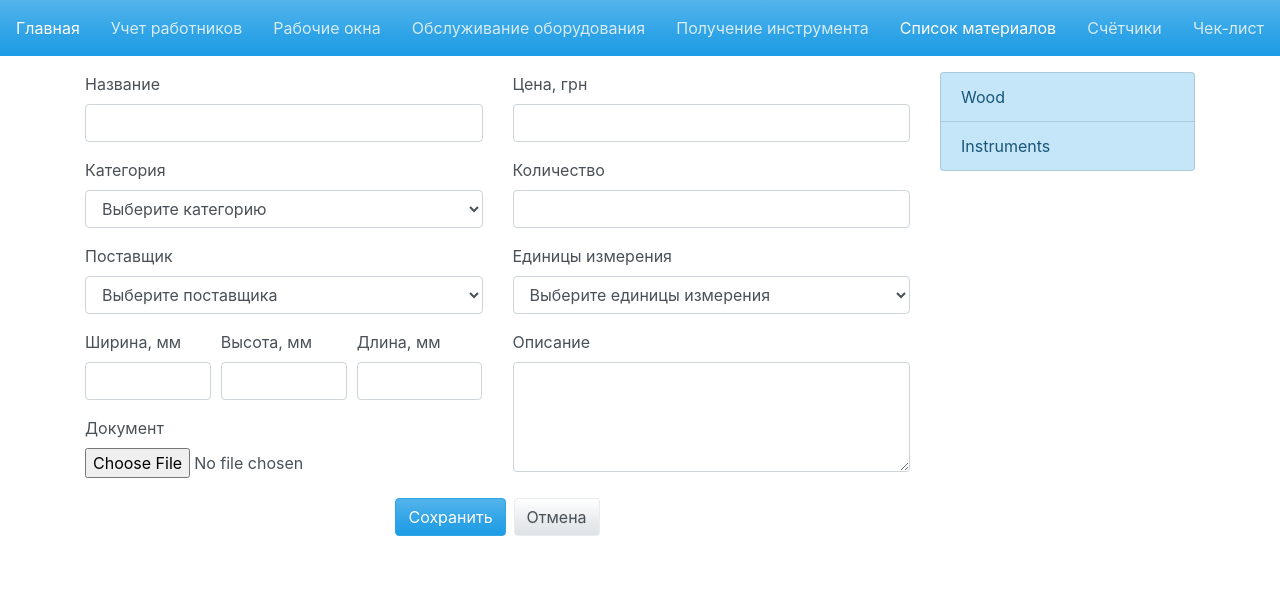
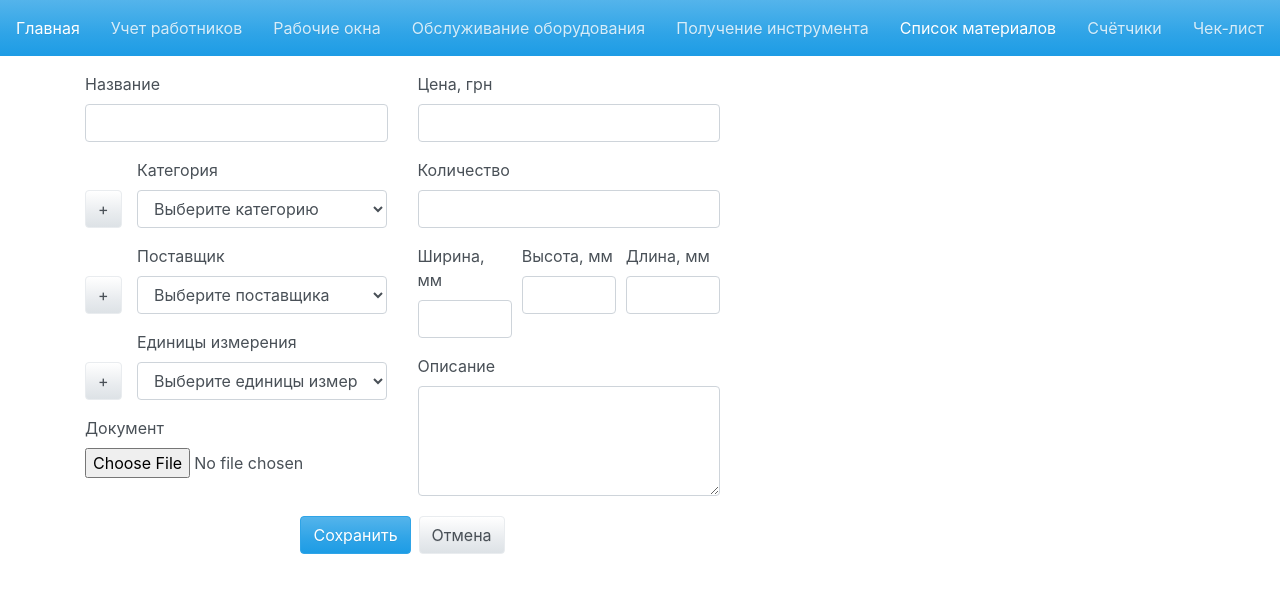
Before and after one commit to CloudOpsMaster/factoryBusinessOptimisation, an Angular app in the folder business-optimisation-app/: page /materials-dictionary in a window 1280 px wide. Shown: the top 592 px of the page. Built offline with nearby package versions, Linux system fonts and the light colour scheme.

Commit message:
added Unit type; add buttons for category, provider and unit

```diff
--- a/business-optimisation-app/src/app/models/materials/material.ts
+++ b/business-optimisation-app/src/app/models/materials/material.ts
@@ -1,5 +1,10 @@
 import { Provider } from './provider';
 import { Category } from './category';
+
+export class Unit {
+  id: number;
+  name: string;
+}
 
 export class Material {
   id: number;
--- a/business-optimisation-app/src/app/services/storage.service.ts
+++ b/business-optimisation-app/src/app/services/storage.service.ts
@@ -2,7 +2,8 @@ import { Injectable } from '@angular/core';
 
 export enum StorageKeys {
   Materials = 'materials',
-  Employees = 'employeesStorageKey'
+ MaterialProviders = 'materialProviders',
+  MaterialUnits = 'materialUnits'
 }
 
 @Injectable({
--- a/business-optimisation-app/src/app/yulia/create-material-form/create-material-form.component.html
+++ b/business-optimisation-app/src/app/yulia/create-material-form/create-material-form.component.html
@@ -5,6 +5,15 @@
         <label for="materialName">Название</label>
         <input type="text" class="form-control" id="materialName">
       </div>
+      <div class="form-row">
+        <div class="col-2">
+          <button class="btn btn-secondary mt-32"
+                  type="button" data-toggle="collapse"
+                  data-target="#addCategoryForm" aria-expanded="false"
+                  aria-controls="addCategoryForm">+
+          </button>
+        </div>
+        <div class="col-10">
           <div class="form-group">
             <label for="materialType">Категория</label>
             <select class="form-control"
@@ -14,6 +23,31 @@
               <option *ngFor="let c of categories" [ngValue]="c.name">{{c.name}}</option>
             </select>
           </div>
+        </div>
+      </div>
+
+      <div class="form-row">
+        <div class="col-12">
+          <div class="collapse" id="addCategoryForm">
+            <div class="card card-body">
+              <form>
+                <div class="form-group">
+                  <label for="categoryName">Название категории</label>
+                  <input type="text" class="form-control form-control-sm" id="categoryName">
+                </div>
+                <button class="btn btn-primary" type="submit" data-toggle="collapse"
+                        data-target="#addCategoryForm" aria-expanded="false"
+                        aria-controls="addCategoryForm">Добавить</button>
+              </form>
+            </div>
+          </div>
+        </div>
+      </div>
+      <div class="form-row">
+        <div class="col-2">
+          <button class="btn btn-secondary mt-32">+</button>
+        </div>
+        <div class="col-10">
           <div class="form-group">
             <label for="materialProvider">Поставщик</label>
             <select class="form-control"
@@ -23,6 +57,42 @@
               <option *ngFor="let p of providers" [ngValue]="p.name">{{p.name}}</option>
             </select>
           </div>
+        </div>
+      </div>
+
+      <div class="form-row">
+        <div class="col-2">
+          <button class="btn btn-secondary mt-32">+</button>
+        </div>
+        <div class="col-10">
+          <div class="form-group">
+            <label for="materialUnit">Единицы измерения</label>
+            <select class="form-control"
+                    id="materialUnit"
+                    name="type">
+              <option value="">Выберите единицы измерения</option>
+              <option *ngFor="let u of units" [ngValue]="u.name">{{u.name}}</option>
+            </select>
+          </div>
+        </div>
+      </div>
+
+      <div class="form-group">
+        <label for="materialDoc">Документ</label>
+        <input type="file" class="form-control-file" id="materialDoc">
+      </div>
+    </div>
+    <div class="col">
+      <div class="form-group">
+        <label for="materialPrice">Цена, грн</label>
+        <input type="number" class="form-control" id="materialPrice">
+      </div>
+
+      <div class="form-group">
+        <label for="materialCount">Количество</label>
+        <input type="number" class="form-control" id="materialCount">
+      </div>
+
       <div class="form-row">
         <div class="col">
           <div class="form-group">
@@ -43,31 +113,6 @@
           </div>
         </div>
       </div>
-      <div class="form-group">
-        <label for="materialDoc">Документ</label>
-        <input type="file" class="form-control-file" id="materialDoc">
-      </div>
-    </div>
-    <div class="col">
-      <div class="form-group">
-        <label for="materialPrice">Цена, грн</label>
-        <input type="number" class="form-control" id="materialPrice">
-      </div>
-
-      <div class="form-group">
-        <label for="materialCount">Количество</label>
-        <input type="number" class="form-control" id="materialCount">
-      </div>
-
-      <div class="form-group">
-        <label for="materialUnit">Единицы измерения</label>
-        <select class="form-control"
-                id="materialUnit"
-                name="type">
-          <option value="">Выберите единицы измерения</option>
-          <option *ngFor="let u of units" [ngValue]="u.name">{{u.name}}</option>
-        </select>
-      </div>
 
       <div class="form-group">
         <label for="materialDesc">Описание</label>
--- a/business-optimisation-app/src/app/yulia/create-material-form/create-material-form.component.ts
+++ b/business-optimisation-app/src/app/yulia/create-material-form/create-material-form.component.ts
@@ -1,20 +1,32 @@
 import { Component, OnInit } from '@angular/core';
 import { StorageKeys, StorageService } from '../../services/storage.service';
 import { Category } from '../../models/materials/category';
+import { Provider } from '../../models/materials/provider';
+import { Unit } from '../../models/materials/material';
 
 @Component({
   selector: 'app-create-material-form',
-  templateUrl: './create-material-form.component.html'
+  templateUrl: './create-material-form.component.html',
+  styles: [`
+    .mt-32 {
+        margin-top: 32px;
+    }
+  `]
 })
 export class CreateMaterialFormComponent implements OnInit {
   categories: Category[];
+  providers: Provider[];
+  units: Unit[];
   category: Category;
   data: any;
 
   constructor(private st: StorageService) { }
 
   ngOnInit() {
-    this.st.getData(StorageKeys.Materials);
+    this.categories = this.st.getData(StorageKeys.Materials);
+    this.providers = this.st.getData(StorageKeys.MaterialProviders) || [{name: 'Provider1'}, {name: 'Provider2'}];
+    this.units = this.st.getData(StorageKeys.MaterialUnits) || [{name: 'шт'}, {name: 'л'}, {name: 'мм'}];
+    console.log(this.categories);
   }
 
   set() {
--- a/business-optimisation-app/src/app/yulia/materials-dictionary/materials-dictionary.component.html
+++ b/business-optimisation-app/src/app/yulia/materials-dictionary/materials-dictionary.component.html
@@ -1,8 +1,8 @@
-<div class="row">
-  <div class="col-sm">
+<div class="row justify-content-between">
+  <div class="col-sm-7">
     <app-create-material-form></app-create-material-form>
   </div>
-  <div class="col-sm-3">
+  <div class="col-sm-5 ">
     <div class="list-group">
       <ng-container *ngFor="let category of categories">
         <button type="button"
--- a/business-optimisation-app/src/app/yulia/materials-dictionary/materials-dictionary.component.ts
+++ b/business-optimisation-app/src/app/yulia/materials-dictionary/materials-dictionary.component.ts
@@ -1,6 +1,5 @@
 import { Component, OnInit } from '@angular/core';
 import { Category } from '../../models/materials/category';
-import { MaterialBuilder } from '../../models/materials/material';
 import { StorageKeys, StorageService } from '../../services/storage.service';
 
 @Component({
@@ -9,42 +8,11 @@ import { StorageKeys, StorageService } from '../../services/storage.service';
   styleUrls: ['./materials-dictionary.component.scss']
 })
 export class MaterialsDictionaryComponent implements OnInit {
-  categories: Category[] = [
-    {
-      name: 'Wood',
-      materials: [
-        new MaterialBuilder('Wood1')
-          .setId(12344)
-          .build(),
-        new MaterialBuilder('Wood2')
-          .setId(12344)
-          .build(),
-        new MaterialBuilder('Wood3')
-          .setId(12344)
-          .build()
-      ]
-    },
-    {
-      name: 'Instruments',
-      materials: [
-        new MaterialBuilder('Instrument1')
-          .setId(12344)
-          .build(),
-        new MaterialBuilder('Instrument2')
-          .setId(12344)
-          .build(),
-        new MaterialBuilder('Instrument3')
-          .setId(12344)
-          .build(),
-      ]
-    }
-  ];
+  categories: Category[];
 
   constructor(private storageService: StorageService) { }
 
   ngOnInit() {
-    this.storageService.setData(StorageKeys.Materials, this.categories);
-    this.categories[1].materials[2].isActive = false;
+    this.categories = this.storageService.getData(StorageKeys.Materials);
   }
-
 }
```
Also changed, not shown: business-optimisation-app/src/app/models/materials/category.ts (+6 -2 lines). Lines whose indentation alone changed are shown as unchanged.
